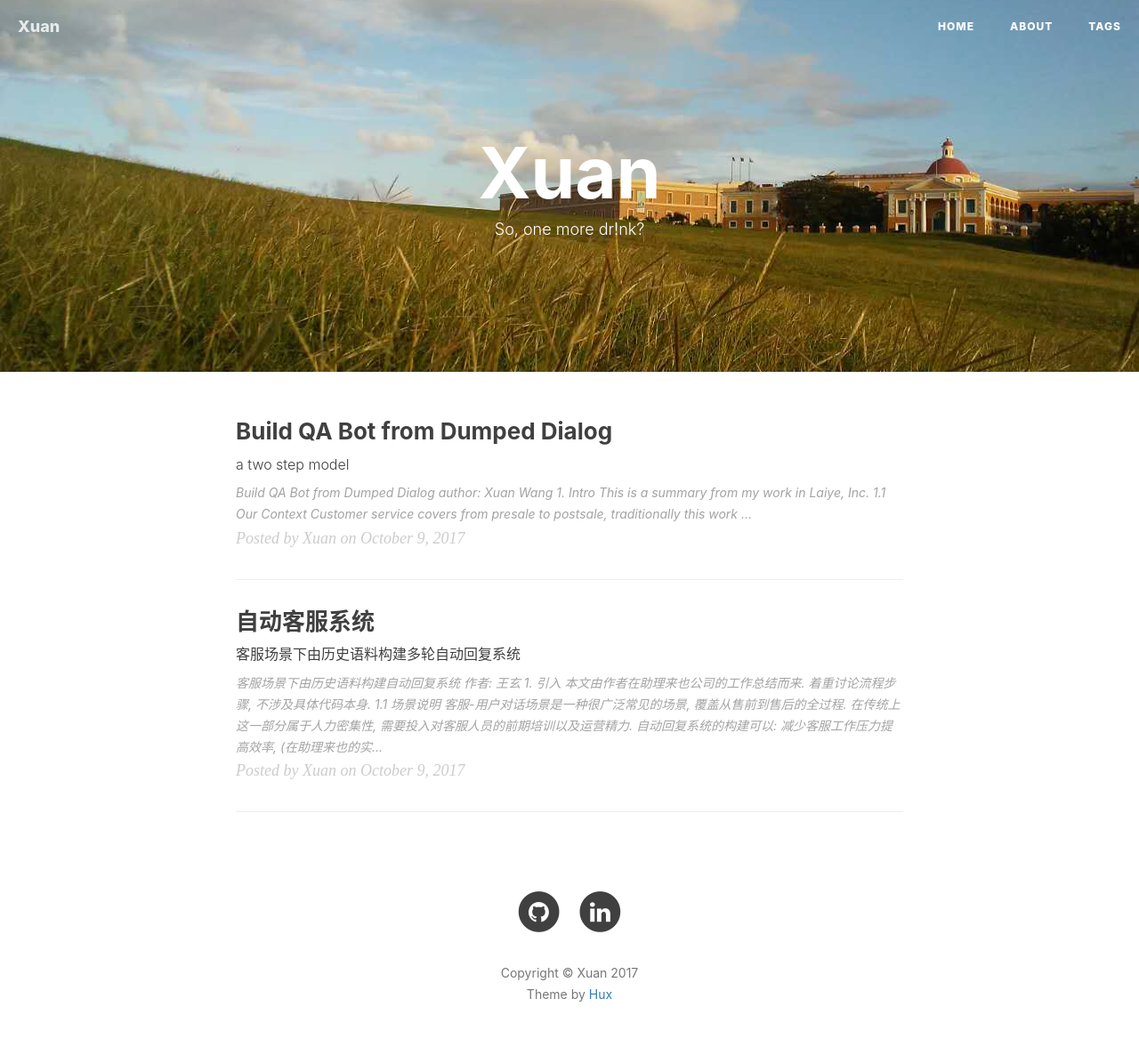
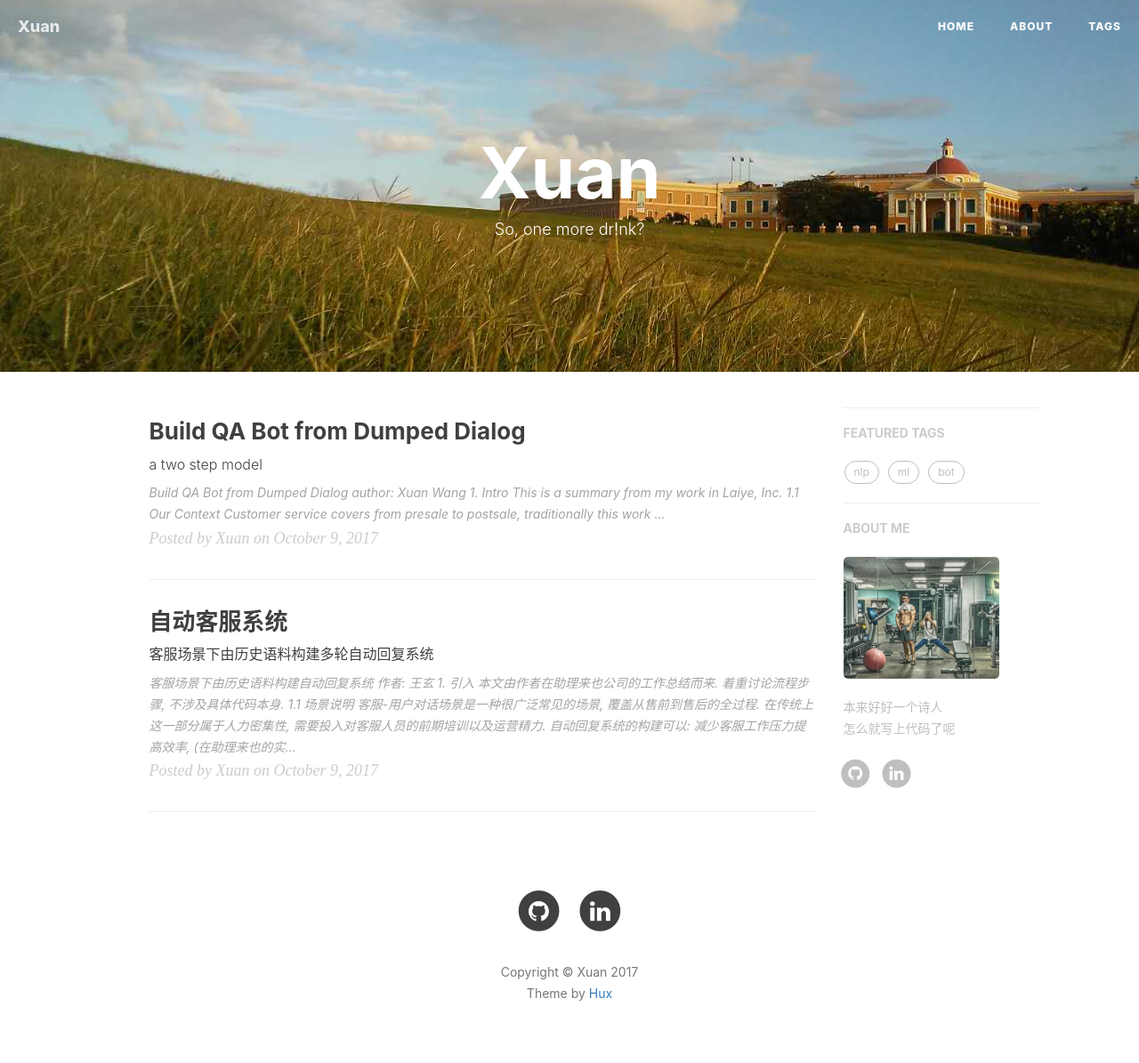
Before and after one commit to Alex-X-W/Alex-X-W.github.io, a Jekyll site: the page built from index.html, in a window 1280 px wide. Shown: the whole page at 89% size. Built offline with Jekyll 4.4.1, drawn with Linux system fonts in a browser that asks for light colours; nearby versions of some CDN libraries; the list of posts is cut into pages by our own code; comment, search, counter and statistics services are not loaded.

Commit message:
added sidebar

```diff
--- a/_config.yml
+++ b/_config.yml
@@ -65,15 +65,15 @@ netease_comment: false
 
 
 # Sidebar settings
-sidebar: false                          # whether or not using Sidebar.
-sidebar-about-description: ""
-sidebar-avatar: /img/abc.jpg      # use absolute URL, seeing it's used in both `/` and `/about/`
+sidebar: true                          # whether or not using Sidebar.
+sidebar-about-description: "本来好好一个诗人<br>怎么就写上代码了呢"
+sidebar-avatar: /img/side_bar_profile.jpg      # use absolute URL, seeing it's used in both `/` and `/about/`
 
 
 
 # Featured Tags
-featured-tags: false                     # whether or not using Feature-Tags
-featured-condition-size: 0              # A tag will be featured if the size of it is more than this condition value
+featured-tags: true                     # whether or not using Feature-Tags
+featured-condition-size: 1              # A tag will be featured if the size of it is more than this condition value
 
 
 
```
Also changed, not shown: img/WechatIMG161509075384_.pic.jpg (added), img/WechatIMG171509075426_.pic.jpg (added), img/side_bar_profile.jpg (added).
